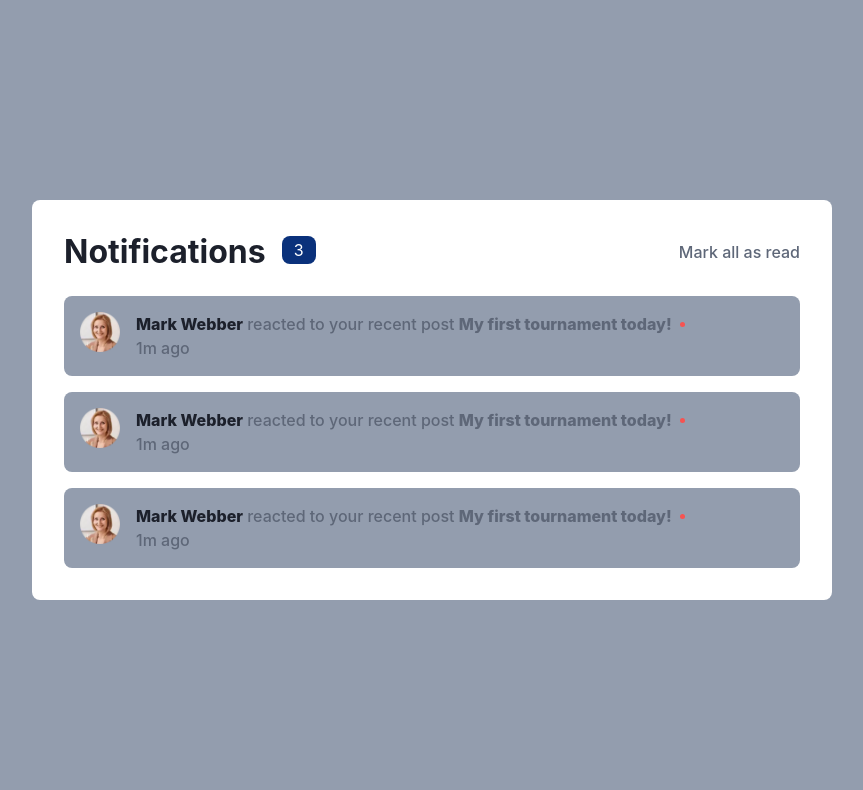
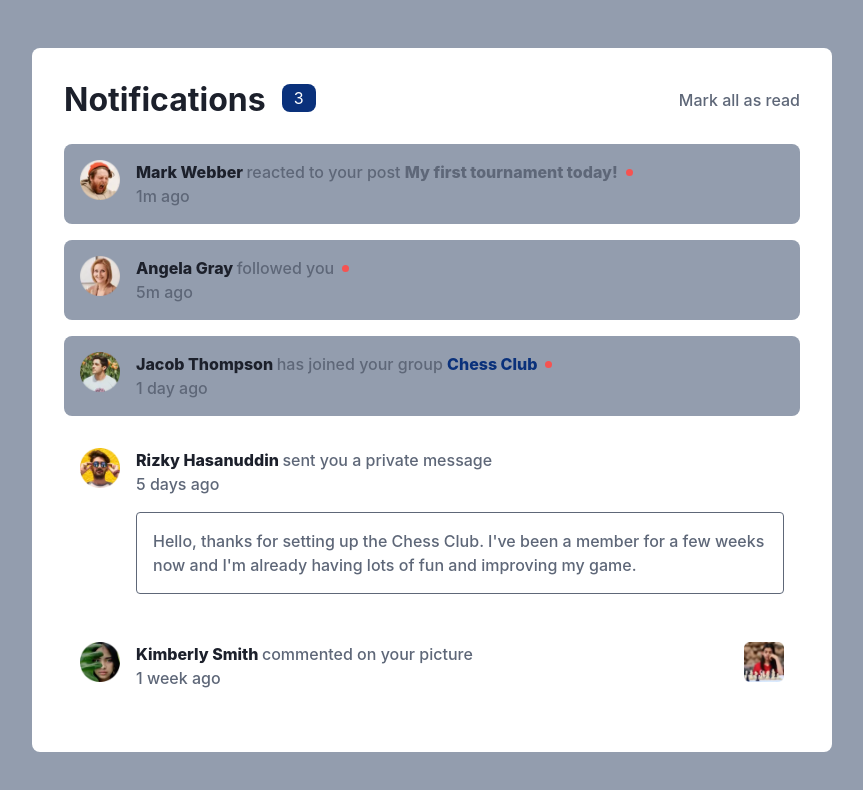
Before and after one commit to adram3l3ch/notifications-page, a React (Vite) app: page / in a window 1280 px wide. Shown: the top 790 px of the page, without its empty margins (208-1071 px from the left). Built offline with nearby package versions, Linux system fonts and the light colour scheme.

Commit message:
load data dynamically

```diff
--- /dev/null
+++ b/src/assets/images/index.ts
@@ -0,0 +1,9 @@
+export { default as angela } from "./avatar-angela-gray.webp";
+export { default as anna } from "./avatar-anna-kim.webp";
+export { default as jacob } from "./avatar-jacob-thompson.webp";
+export { default as kimberly } from "./avatar-kimberly-smith.webp";
+export { default as mark } from "./avatar-mark-webber.webp";
+export { default as nathan } from "./avatar-nathan-peterson.webp";
+export { default as rizky } from "./avatar-rizky-hasanuddin.webp";
+
+export { default as chess } from "./image-chess.webp";
--- a/src/components/Notification.tsx
+++ b/src/components/Notification.tsx
@@ -1,19 +1,32 @@
-import image from "../assets/images/avatar-angela-gray.webp";
+import { NotificationProps } from "./types";
 
-const Notification = () => {
+const Message = ({ message }: { message: string }) => {
+	return <p className="message">{message}</p>;
+};
+
+const Notification = (props: NotificationProps) => {
+	const { image, name, notification, time, isMessage, isNew, imageNotification } = props;
+	const neitherMessageNorImage = !isMessage && !imageNotification;
 	return (
 		<article className="notification">
 			<img src={image} alt="avatar" />
 			<div className="notification__details">
 				<header>
 					<p>
-						<span className="name">Mark Webber</span> reacted to your recent post{" "}
-						<span className="action">My first tournament today!</span>
+						<span className="name">{name} </span>
+						{notification}{" "}
+						{neitherMessageNorImage && (
+							<span className={`action ${props.isSpecial ? "special" : ""}`}>
+								{props.action}
+							</span>
+						)}
 					</p>
-					<div className="new" />
+					{isNew && <div className="new" />}
 				</header>
-				<p className="time">1m ago</p>
+				<p className="time">{time}</p>
 			</div>
+			{imageNotification && <img className="picture" src={props.picture} />}
+			{isMessage && <Message message={props.message} />}
 		</article>
 	);
 };
--- a/src/components/Notifications.tsx
+++ b/src/components/Notifications.tsx
@@ -1,17 +1,51 @@
 import Notification from "./Notification";
+import data from "../data";
 
 const Notifications = () => {
+	const newMessagesCount = data.filter(n => n.isNew).length;
 	return (
 		<div className="notifications">
 			<header>
 				<h1>Notifications</h1>
-				<span>3</span>
+				{newMessagesCount && <span>{newMessagesCount}</span>}
 				<p>Mark all as read</p>
 			</header>
 			<section className="notifications__list">
-				<Notification />
-				<Notification />
-				<Notification />
+				{data.map((notification, i) => (
+					<Notification key={i} {...notification} />
+				))}
+				{/* <Notification
+					name="Mark Webber"
+					notification="reacted to your recent post"
+					action="My first tournament today!"
+					image={image}
+					time="1m ago"
+					isNew={true}
+				/>
+				<Notification
+					name="Angela Gray"
+					notification="followed you"
+					image={image}
+					time="5m ago"
+					isNew={true}
+				/>
+				<Notification
+					name="Rizky Hasanuddin"
+					notification="sent you a private message"
+					image={image}
+					time="5 days ago"
+					isMessage={true}
+					message=" Hello, thanks for setting up the Chess Club. I've been a member for a few weeks now and
+					I'm already having lots of fun and improving my game."
+				/>
+				<Notification
+					name="Angela Gray"
+					notification="followed you"
+					image={image}
+					imageNotification={true}
+					time="5m ago"
+					picture={image2}
+				/> */}
 			</section>
 		</div>
 	);
--- a/src/components/_styles.scss
+++ b/src/components/_styles.scss
@@ -45,16 +45,26 @@
 	display: grid;
 	grid-template-columns: #{$s5}rem 1fr;
 	gap: #{$s2}rem;
-	background-color: $primary-500;
 	padding: #{$s2}rem;
 	border-radius: #{$s1}rem;
+	&:has(.new) {
+		background-color: $primary-500;
+	}
+
+	&:has(.picture) {
+		grid-template-columns: #{$s5}rem 1fr #{$s5}rem;
+
+		.picture {
+			grid-column: 3 / 4;
+		}
+	}
 
 	img {
 		width: 100%;
 		aspect-ratio: 1;
 	}
 
-	:nth-child(n + 2) {
+	:nth-child(n + 2):not(.picture) {
 		grid-column: 2 / 3;
 	}
 
@@ -70,7 +80,7 @@
 		}
 
 		.new {
-			width: 5px;
+			width: 7px;
 			aspect-ratio: 1;
 			background-color: $secondary;
 			display: inline-block;
@@ -81,9 +91,15 @@
 		.action {
 			font-weight: $f-bold;
 
-			&.group {
+			&.special {
 				color: $primary;
 			}
 		}
 	}
 }
+
+.message {
+	padding: #{$s2}rem;
+	border: 1px solid;
+	border-radius: #{$s0}rem;
+}
--- /dev/null
+++ b/src/components/types.ts
@@ -0,0 +1,31 @@
+export type MessageProps = {
+	isMessage: true;
+	imageNotification?: false;
+	message: string;
+};
+
+export type NonMessageProps = {
+	isMessage?: false;
+	action?: string;
+	imageNotification?: false;
+	isSpecial?: boolean;
+};
+
+export type ImageNotification = {
+	imageNotification: true;
+	picture: string;
+	isMessage?: false;
+};
+
+export type CommonProps = {
+	name: string;
+	image: string;
+	time: string;
+	notification: string;
+	isNew?: boolean;
+};
+
+export type NotificationProps =
+	| (MessageProps & CommonProps)
+	| (NonMessageProps & CommonProps)
+	| (ImageNotification & CommonProps);
--- /dev/null
+++ b/src/data.ts
@@ -0,0 +1,63 @@
+import { angela, anna, chess, jacob, kimberly, mark, nathan, rizky } from "./assets/images";
+import { NotificationProps } from "./components/types";
+
+const data: NotificationProps[] = [
+	{
+		name: "Mark Webber",
+		image: mark,
+		notification: "reacted to your post",
+		action: "My first tournament today!",
+		isNew: true,
+		time: "1m ago",
+	},
+	{
+		name: "Angela Gray",
+		image: angela,
+		notification: "followed you",
+		isNew: true,
+		time: "5m ago",
+	},
+	{
+		name: "Jacob Thompson",
+		image: jacob,
+		notification: "has joined your group",
+		action: "Chess Club",
+		isSpecial: true,
+		isNew: true,
+		time: "1 day ago",
+	},
+	{
+		name: "Rizky Hasanuddin",
+		image: rizky,
+		isMessage: true,
+		notification: "sent you a private message",
+		message:
+			" Hello, thanks for setting up the Chess Club. I've been a member for a few weeks now and I'm already having lots of fun and improving my game.",
+		time: "5 days ago",
+	},
+	{
+		name: "Kimberly Smith",
+		image: kimberly,
+		notification: "commented on your picture",
+		time: "1 week ago",
+		imageNotification: true,
+		picture: chess,
+	},
+	{
+		name: "Nathan Peterson",
+		image: nathan,
+		notification: "reacted to your recent post",
+		action: "5 end-game strategies to increase your win rate",
+		time: "2 weeks ago",
+	},
+	{
+		name: "Anna kim",
+		image: anna,
+		notification: "left the group",
+		action: "Chess Club",
+		isSpecial: true,
+		time: "2 weeks ago",
+	},
+];
+
+export default data;
```
